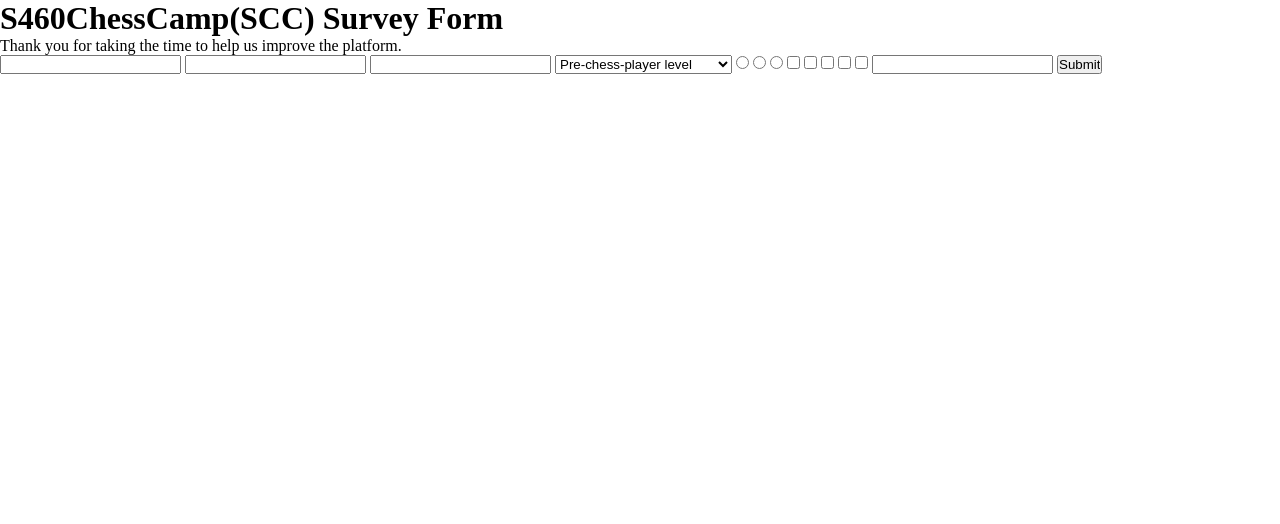
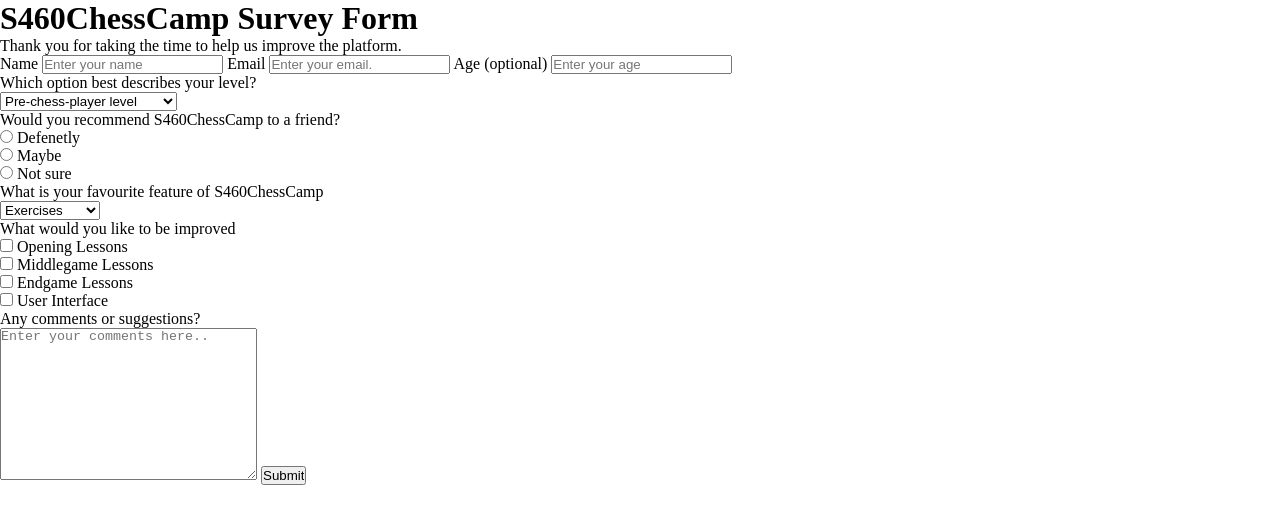
Before and after one commit to S460s/survey_form, a plain HTML site: page index.html in a window 1280 px wide. Drawn offline with Linux system fonts and the light colour scheme.

Commit message:
Added labels, placeholders , checkboxes, radio buttons, and comment section.

```diff
--- a/index.html
+++ b/index.html
@@ -10,42 +10,62 @@
 </head>
 <body>
     <header>
-        <h1 id="title">S460ChessCamp(SCC) Survey Form</h1>
+        <h1>S460ChessCamp Survey Form</h1>
         <p id="description">Thank you for taking the time to help us improve the platform.</p>
 
     </header>
 
     <main>
         <form id="survey-form" action="#">
+            <label id="name-label" for="name">Name</label>
+            <input name="name" id="name" type="text" placeholder="Enter your name" required>
+            <label id="email-label" for="email">Email</label>
+            <input name="email" id="email" type="email" placeholder="Enter your email." required>
+            <label id="age-label" for="number">Age (optional)</label>
+            <input name="age" id="number" type="number" placeholder="Enter your age">
 
-            <input id="name" type="text">
+            <p>Which option best describes your level?</p>
 
-            <input id="email" type="email">
-
-            <input id="number" type="number">
-
-            <select name="" id="">
-                <option value=""> Pre-chess-player level</option>
-                <option value=""> Rookie chess players</option>
-                <option value="">Intemediate chess players</option>
-                <option value="">Master level</option>
-                <option value="">Professional level</option>
+            <select id="dropdown" name="" id="">
+                <option value="abso-beginner"> Pre-chess-player level</option>
+                <option value="beginner"> Rookie chess players</option>
+                <option value="intermediate">Intemediate chess players</option>
+                <option value="master">Master level</option>
+                <option value="pro">Professional level</option>
             </select>
 
-            <input name="recommend" type="radio">
+            <p>Would you recommend S460ChessCamp to a friend?</p>
 
-            <input name="recommend" type="radio">
+            <input value="yes" id="yes" name="recommend" type="radio">
+            <label for="yes">Defenetly</label><br>
+            <input value="maybe" id="maybe" name="recommend" type="radio">
+            <label for="maybe">Maybe</label><br>
+            <input value="no" id="no" name="recommend" type="radio">
+            <label for="no">Not sure</label><br>
 
-            <input name="recommend" type="radio">
+            <p>What is your favourite feature of S460ChessCamp</p>
+            <select name="" id="">
+                <option value="exercises"> Exercises</option>
+                <option value="lessons"> Lessons</option>
+                <option value="community">Community</option>
+                <option value="coaches">Coaches</option>
+                <option value="tournament">Tournaments</option>
+            </select>
 
-            <input name="improve" type="checkbox">
-            <input name="improve" type="checkbox">
-            <input name="improve" type="checkbox">
-            <input name="improve" type="checkbox">
-            <input name="improve" type="checkbox">
+            <p>What would you like to be improved</p>
+
+            <input value="opening" id="opening" name="improve" type="checkbox">
+            <label for="opening">Opening Lessons</label><br>
+            <input value="mid-game" id="mid-game" name="improve" type="checkbox">
+            <label for="mid-game">Middlegame Lessons</label><br>
+            <input value="endgame" id="endgame" name="improve" type="checkbox">
+            <label for="endgame">Endgame Lessons</label><br>
+            <input value="ui" id="ui" name="improve" type="checkbox">
+            <label for="ui">User Interface</label><br>
 
 
-            <input id="comment" type="text">
+            <p>Any comments or suggestions?</p>
+            <textarea name="" id="comment" cols="30" rows="10" placeholder="Enter your comments here.."></textarea>
 
             <input type="submit">
 
```
